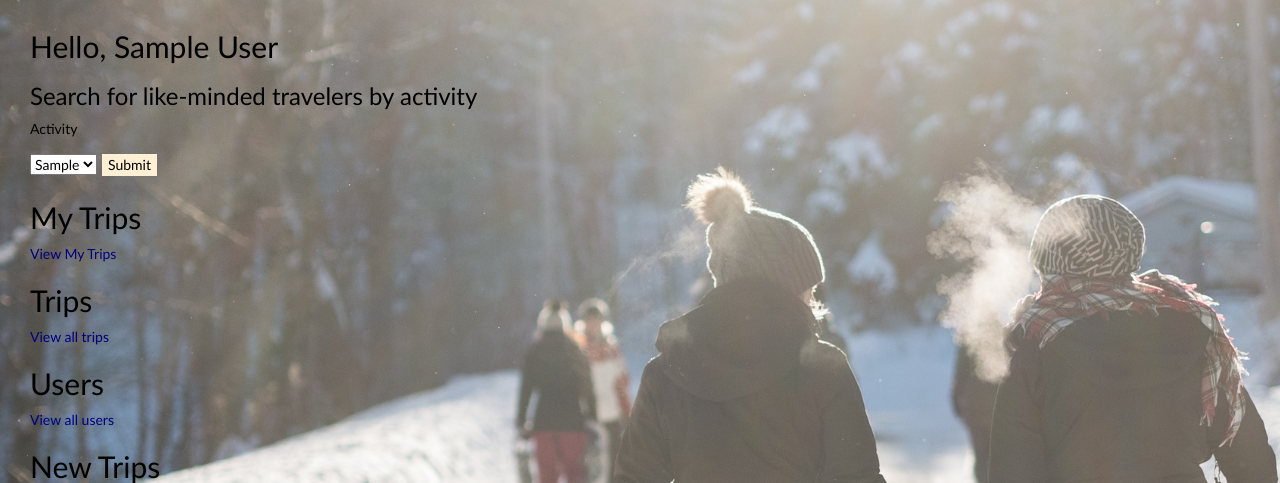
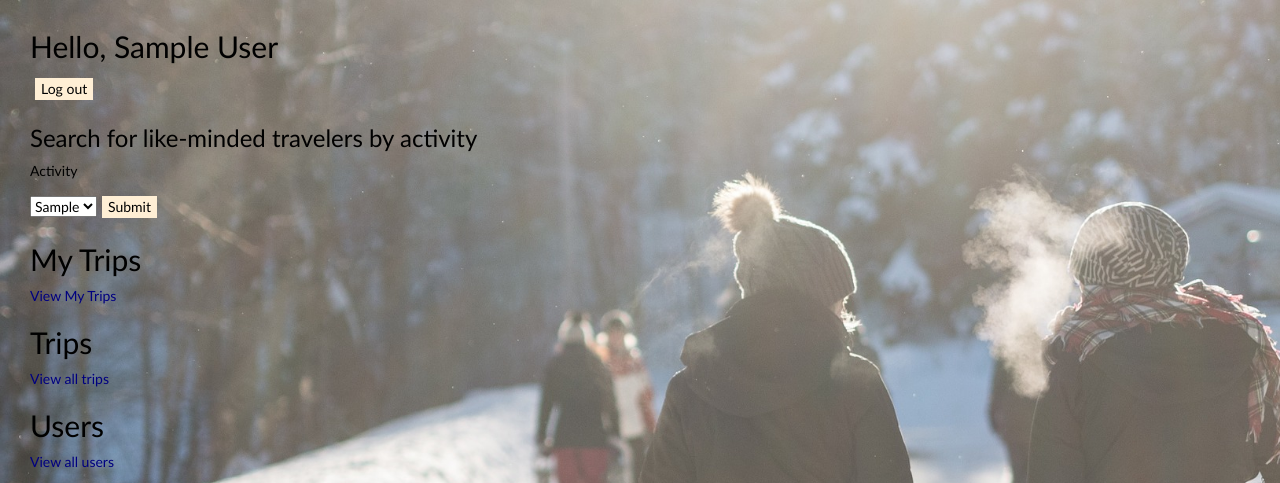
Before and after one commit to thaoabunga/hb-project-poolavan, a Flask app: page /userhome in a window 1280 px wide. Shown: the top 483 px of the page. Run offline with Flask 2, Linux system fonts and the light colour scheme; the visitor is signed in with stand-in values (Sample User, id 1); tables that the repository leaves empty hold one stand-in row (values such as "Sample post"); some libraries are stand-ins or nearby versions.

Commit message:
added logout button to userhome.html

```diff
--- a/templates/userhome.html
+++ b/templates/userhome.html
@@ -2,6 +2,10 @@
 {% block content %}
 
 <h2>Hello, {{ session["username"] }}</h2>
+
+    <form action="/logout" method="POST">
+        <input type="submit" value="Log out">
+    </form>
 
 
 <h3>Search for like-minded travelers by activity </h3>
```
